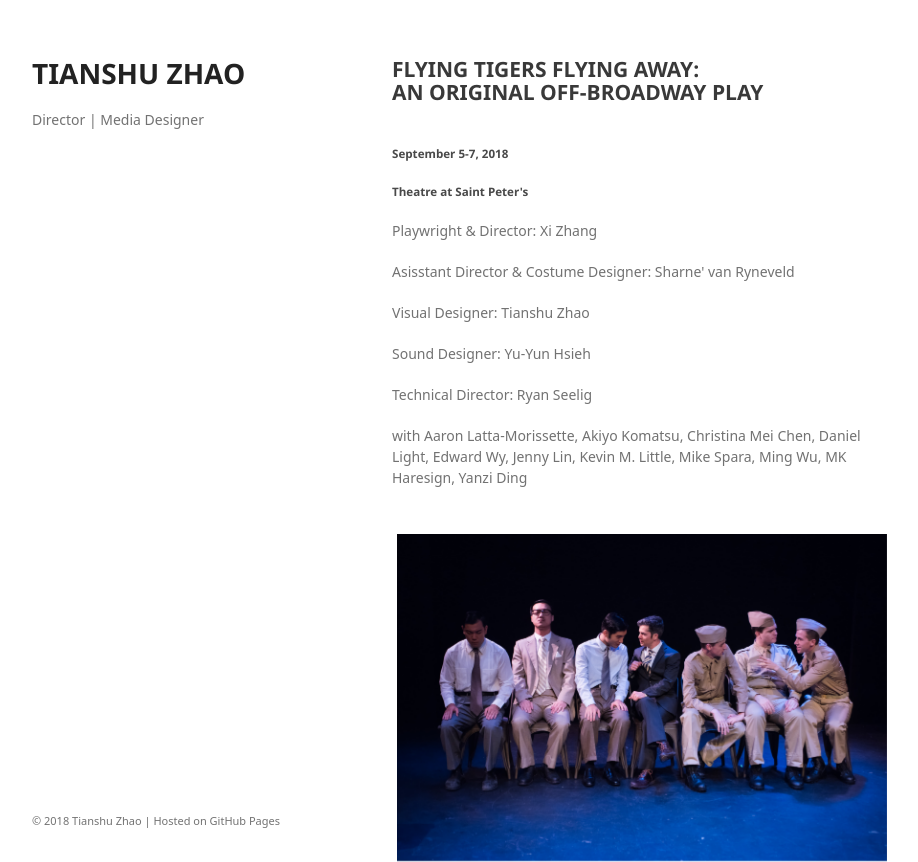
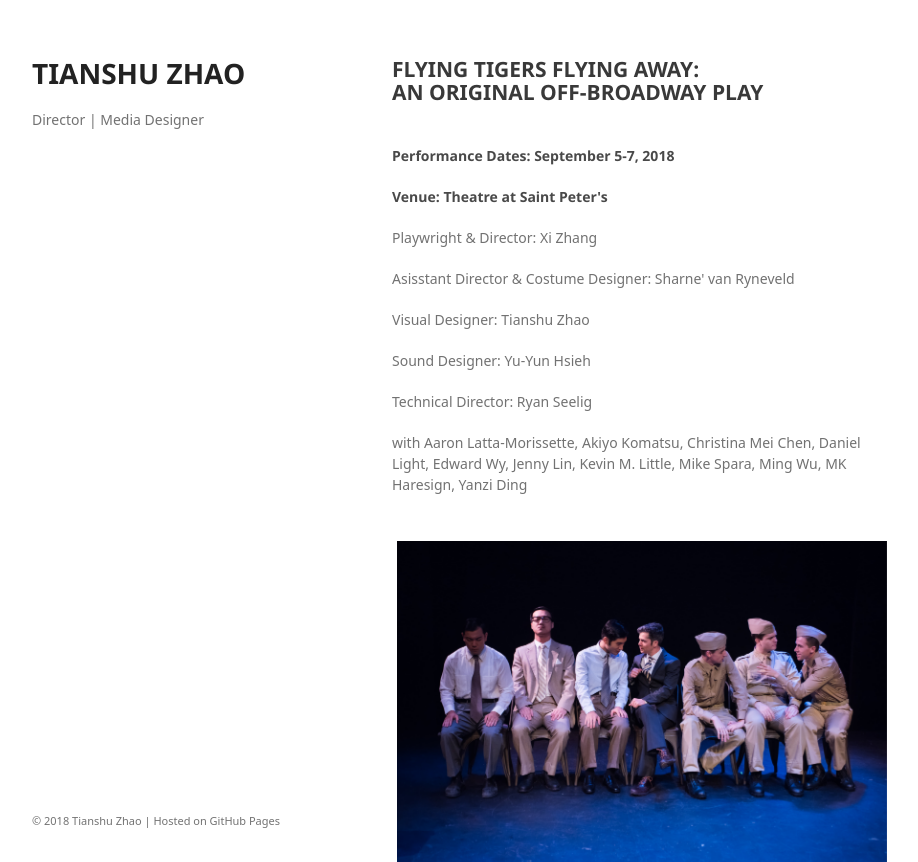
Before and after one commit to tianshu-z/tianshu-z.github.io, a Jekyll site: the page built from work/flying-tigers-flying-away.html, in a window 1280 px wide, cut to the strip 0-862 px from the top of the page. Shown: the whole strip, without its empty margins (178-1096 px from the left). Built offline with Jekyll 4.4.1, drawn with Linux system fonts in a browser that asks for light colours; some web fonts are replaced.

Commit message:
Update flying-tigers-flying-away.html

```diff
--- a/work/flying-tigers-flying-away.html
+++ b/work/flying-tigers-flying-away.html
@@ -40,8 +40,8 @@ layout: default
 <head>
   <h2>FLYING TIGERS FLYING AWAY: <br>AN ORIGINAL OFF-BROADWAY PLAY</h2>
   <br>
-  <h5>September 5-7, 2018</h5>
-  <h5>Theatre at Saint Peter's</h5>
+  <h4>Performance Dates: September 5-7, 2018</h4>
+  <h4>Venue: Theatre at Saint Peter's</h4>
   <p>Playwright & Director: Xi Zhang</p>
   <p>Asisstant Director & Costume Designer: Sharne' van Ryneveld</p>
   <p>Visual Designer: Tianshu Zhao</p>
```
